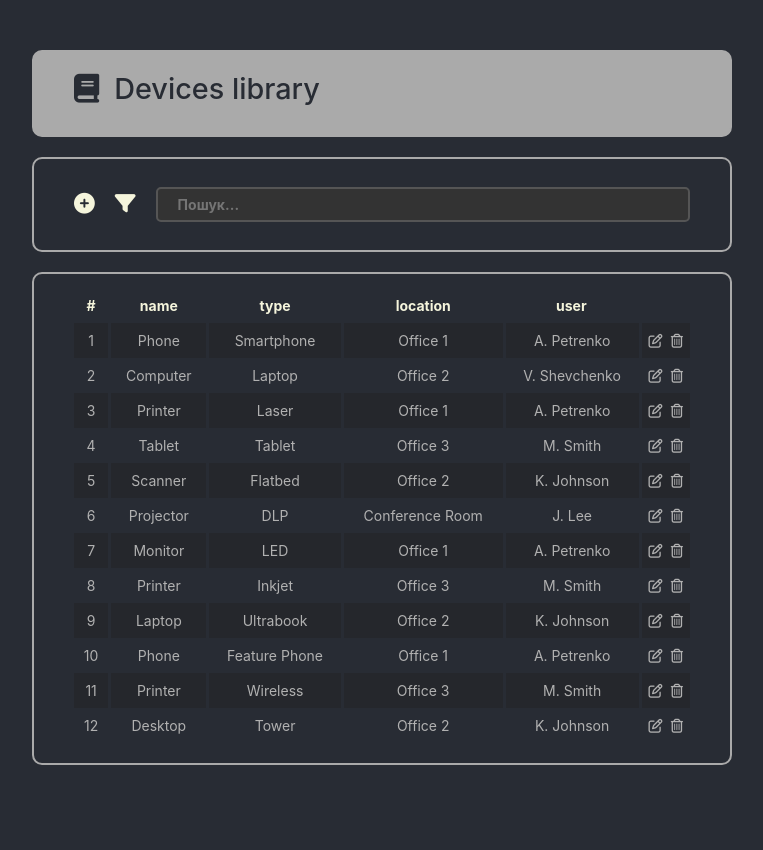
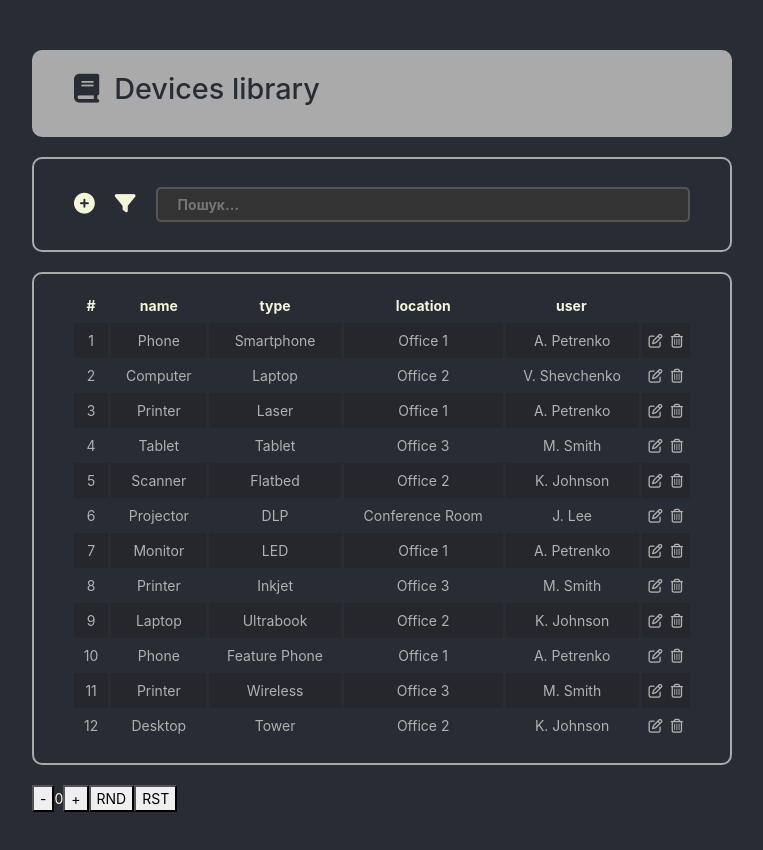
Before and after one commit to lnkz80/emplReact, a React (Create React App) app: page / in a window 1280 px wide. Shown: the top 850 px of the page, without its empty margins (258-1021 px from the left). Before the commit the page ends 815 px from the top, so only its background shows below. Built offline with nearby package versions, Linux system fonts and the light colour scheme.

Commit message:
Training with setState in Counter component

```diff
--- a/src/App.js
+++ b/src/App.js
@@ -2,6 +2,8 @@ import './App.css';
 import AppHeader from './components/app-header/app-header'
 import LibControlPanel from './components/lib-control-panel/lib-control-panel';
 import LibListItems from './components/lib-list-items/lib-list-items';
+import Counter from './components/counter/counter';
+
 
 const App = () => {
   return (
@@ -9,6 +11,7 @@ const App = () => {
       <AppHeader title="Devices library" icon="fa-solid fa-book" />
       <LibControlPanel />
       <LibListItems />
+      <Counter start={0} />
     </div>
   );
 }
--- /dev/null
+++ b/src/components/counter/counter.jsx
@@ -0,0 +1,50 @@
+import { Component } from 'react';
+
+class Counter extends Component {
+    constructor(props){
+      super();
+      this.maxPoint = 5;
+      this.minPoint = -5;
+      this.state ={
+        count: props.start,
+      }
+    }
+
+    countPlus = () => this.setState(state => (
+        {
+          count: state.count < this.maxPoint ? state.count + 1 : state.count,
+        }
+      )
+    );
+
+    countMinus = () => this.setState(state => (
+        {
+          count: state.count > this.minPoint ? state.count - 1 : state.count,
+        }
+      )
+    );
+
+     reset = () => this.setState(state => ({count: this.props.start})) ;
+
+     round = () => this.setState(state => (
+          {
+            count: Math.round(Math.random() * (this.maxPoint - this.minPoint) + this.minPoint)
+          }
+        )
+      ) ;
+
+    render(){
+      return (
+        <div>
+          <button onClick={ this.countMinus }>-</button>
+          <span >{this.state.count}</span>
+          <button onClick={ this.countPlus }>+</button>
+          <button onClick={ this.round }>RND</button>
+          <button onClick={ this.reset }>RST</button>
+        </div>
+      );
+    }
+
+  }
+
+  export default Counter;
```
